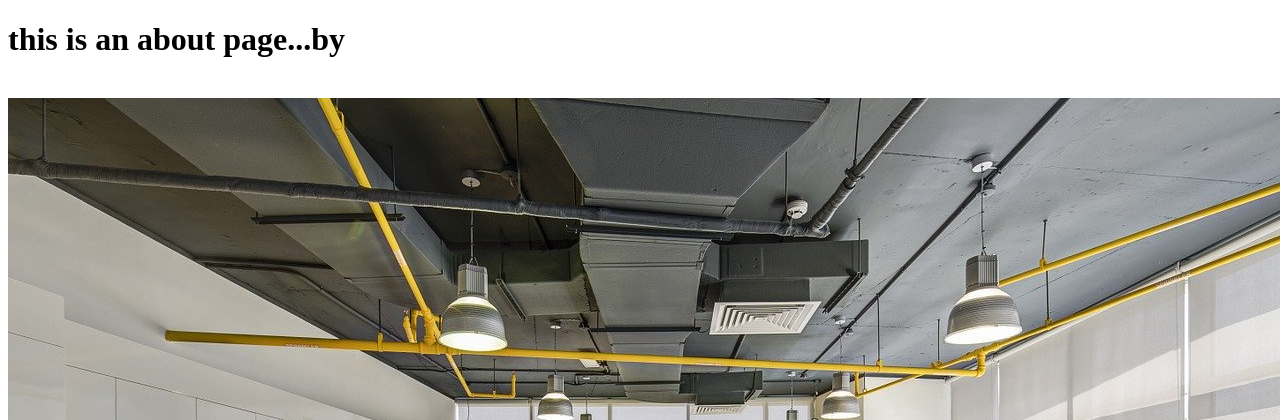
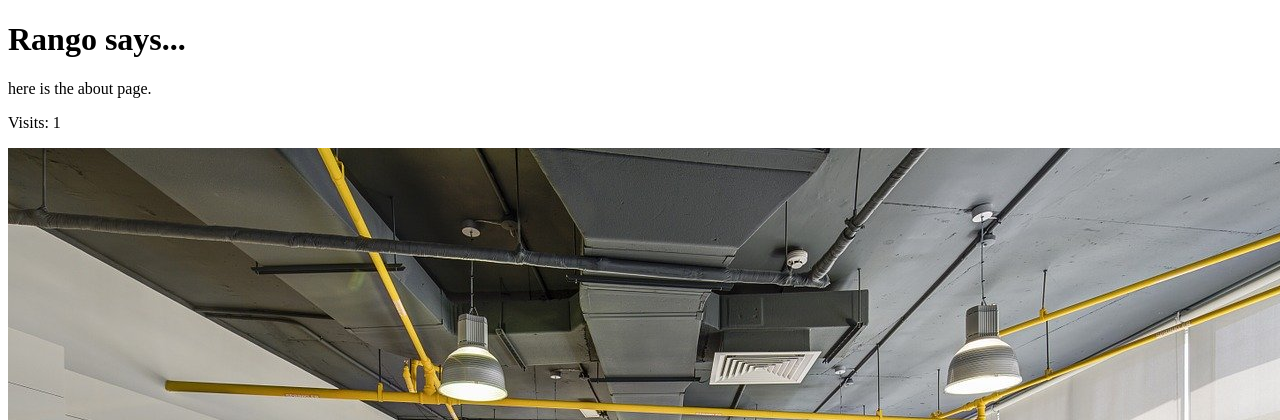
Before and after one commit to anilchoudhary/rango, a Django app: page /rango/about/ in a window 1280 px wide. Shown: the top 420 px of the page. Run offline with Django 3.2, Linux system fonts and the light colour scheme; data that the repository does not hold is empty.

Commit message:
done chapter 10 excercises

```diff
--- a/rango/views.py
+++ b/rango/views.py
@@ -5,7 +5,7 @@ from django.contrib.auth import authenticate, login, logout
 from django.contrib.auth.decorators import login_required
 from rango.models import Category, Page
 from rango.forms import CategoryForm, PageForm, UserForm, UserProfileForm
-# from django_bcrypt import Bcrypt
+from datetime import datetime
 
 
 def index(request):
@@ -18,12 +18,18 @@ def index(request):
     context_dict['pages'] = page_list
     context_dict['extra'] = 'From the model solution on GitHub'
 
+    visitor_cookie_handler(request)
+
     return render(request, 'rango/index.html', context=context_dict)
 
 
 def about(request):
-    # Spoiler: you don't need to pass a context dictionary here.
-    return render(request, 'rango/about.html')
+    # Spoiler: now you DO need a context dictionary!
+    context_dict = {}
+    visitor_cookie_handler(request)
+    context_dict['visits'] = request.session['visits']
+
+    return render(request, 'rango/about.html', context=context_dict)
 
 
 def show_category(request, category_name_slug):
@@ -41,6 +47,7 @@ def show_category(request, category_name_slug):
 
     return render(request, 'rango/category.html', context=context_dict)
 
+
 @login_required
 def add_category(request):
     form = CategoryForm()
@@ -55,6 +62,7 @@ def add_category(request):
             print(form.errors)
 
     return render(request, 'rango/add_category.html', {'form': form})
+
 
 @login_required
 def add_page(request, category_name_slug):
@@ -146,3 +154,26 @@ def restricted(request):
 def user_logout(request):
     logout(request)
     return redirect(reverse('rango:index'))
+
+
+def get_server_side_cookie(request, cookie, default_val=None):
+    val = request.session.get(cookie)
+    if not val:
+        val = default_val
+    return val
+
+
+def visitor_cookie_handler(request):
+    visits = int(get_server_side_cookie(request, 'visits', '1'))
+    last_visit_cookie = get_server_side_cookie(
+        request, 'last_visit', str(datetime.now()))
+    last_visit_time = datetime.strptime(
+        last_visit_cookie[:-7], '%Y-%m-%d %H:%M:%S')
+
+    if (datetime.now() - last_visit_time).days > 0:
+        visits = visits + 1
+        request.session['last_visit'] = str(datetime.now())
+    else:
+        request.session['last_visit'] = last_visit_cookie
+
+    request.session['visits'] = visits
--- a/templates/rango/about.html
+++ b/templates/rango/about.html
@@ -4,10 +4,11 @@
 {% block title_block %}
 	About
 {% endblock %}
-
 {% block body_block %}
-	<h1>this is an about page...by</h1>
-	{{ name }} <br>
+	<h1>Rango says...</h1>
+	<div>
+		here is the about page. <br />
+		<p>Visits: {{ visits }}</p>
+	</div>
 	<img src="{{ MEDIA_URL }}pantry.jpg" alt="media_pic">
-
 {% endblock %}
```
